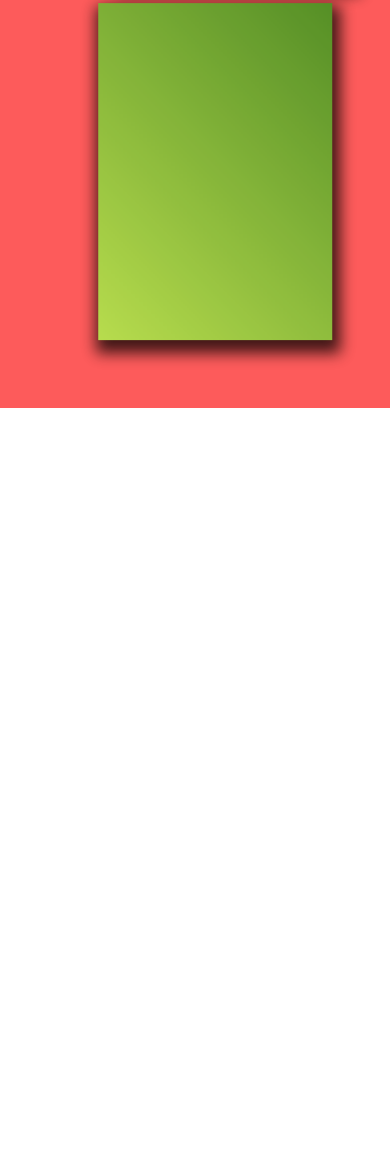
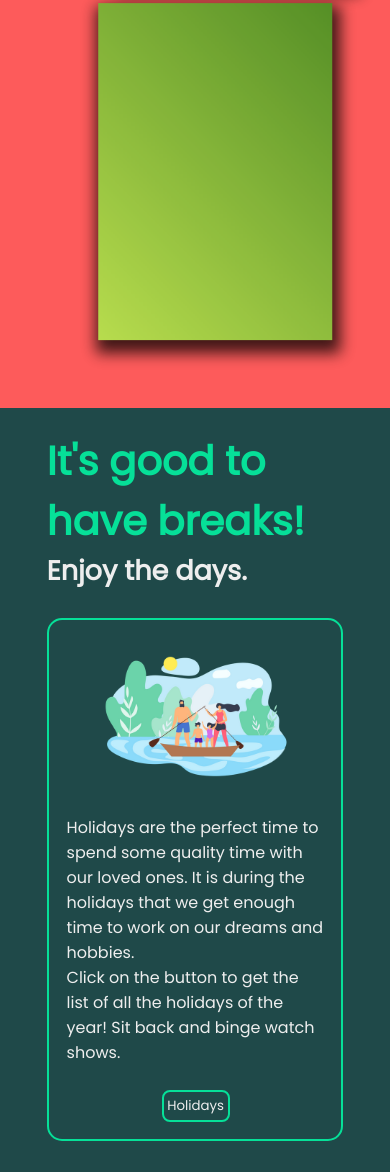
Before and after one commit to AdityaPratap2001/JS_Animations, a plain HTML site: page index.html in a window 390 px wide. Shown: the part 2083-3255 px from the top of the page. Before the commit the page ends 2491 px from the top, so only its background shows below. Drawn offline with Linux system fonts and the light colour scheme.

Commit message:
Added holidays section

```diff
--- a/index.html
+++ b/index.html
@@ -57,6 +57,28 @@
       </div>
     </div>
   </section>
+
+  <section class="holidays">
+    <div class="holidays_heading">
+      <h2>It's good to have breaks!</h2>
+      <h3>Enjoy the days.</h3>
+    </div>
+    <div class="holidays_content">
+      <div class="content_text">
+        <p>
+          Holidays are the perfect time to spend some quality time with
+          our loved ones. It is during the holidays that we get enough
+          time to work on our dreams and hobbies.<br>
+          Click on the button to get the list of all the holidays
+          of the year! Sit back and binge watch shows.
+        </p><br>
+        <button class="holiday_btn">Holidays</button>
+      </div>
+      <div class="content_img">
+        <img src="./img/holiday.png">
+      </div>
+    </div>
+  </section>
   </div>
 
   <script src="./index.js"></script>
--- a/styles.css
+++ b/styles.css
@@ -64,7 +64,6 @@ body{
 }
 /* Preloader ends */
 
-
 /* Cards section */
 .banner{
   height: auto;
@@ -129,6 +128,53 @@ body{
 }
 /* Cards end */
 
+/* HOLIDAYS SECTION */
+.holidays{
+  height: auto;
+  font-family: 'Poppins',cursive;
+  background-color: rgb(31, 73, 73);
+  padding: 6% 12%;
+  padding-bottom: 8%;
+  position: relative;
+}
+.holidays_heading h2{
+  color: rgb(6, 224, 152);
+  font-size: 40px;
+}
+.holidays_heading h3{
+  color: #eee;
+  font-size: 27px;
+}
+.holidays_content{
+  border: rgb(6, 224, 152) 2px solid;
+  border-radius: 15px;
+  color: #eee;
+  margin-top: 9%;
+  padding: 6%;
+  display: flex;
+  justify-content: space-around;
+}
+.holiday_btn{
+  /* width: 20%; */
+  margin: auto;
+  cursor: pointer;
+  color: #eee;
+  background-color: rgb(31, 73, 73);
+  border: rgb(6, 224, 152) 2px solid;
+  padding: 1.4%;
+  border-radius: 8px;
+}
+.holiday_btn:hover{
+  transform: scale(1.15);
+}
+.holidays_content .content_text{
+  padding-top: 6%;
+  width: 50%;
+}
+.content_img img{
+  width: 28vw;
+}
+/* End of HOLIDAYS section */
 
 
 
@@ -167,6 +213,27 @@ body{
     height: 45vh;
   }
 }
+@media (max-width:630px){
+  .holidays_content{
+    flex-direction: column;
+  }
+  .holidays_content .content_text{
+    width: 100%;
+    order: 2;
+  }
+  .holiday_btn{
+    margin-left: 37%;
+  }
+  .holidays_content .content_img{
+    width: 100%;
+    display: flex;
+    justify-content: center;
+    order: 1;
+  }
+  .content_img img{
+    width: 52vw;
+  }
+}
 @media (max-width:610px){
   .card_container{
     flex-direction: column;
```
